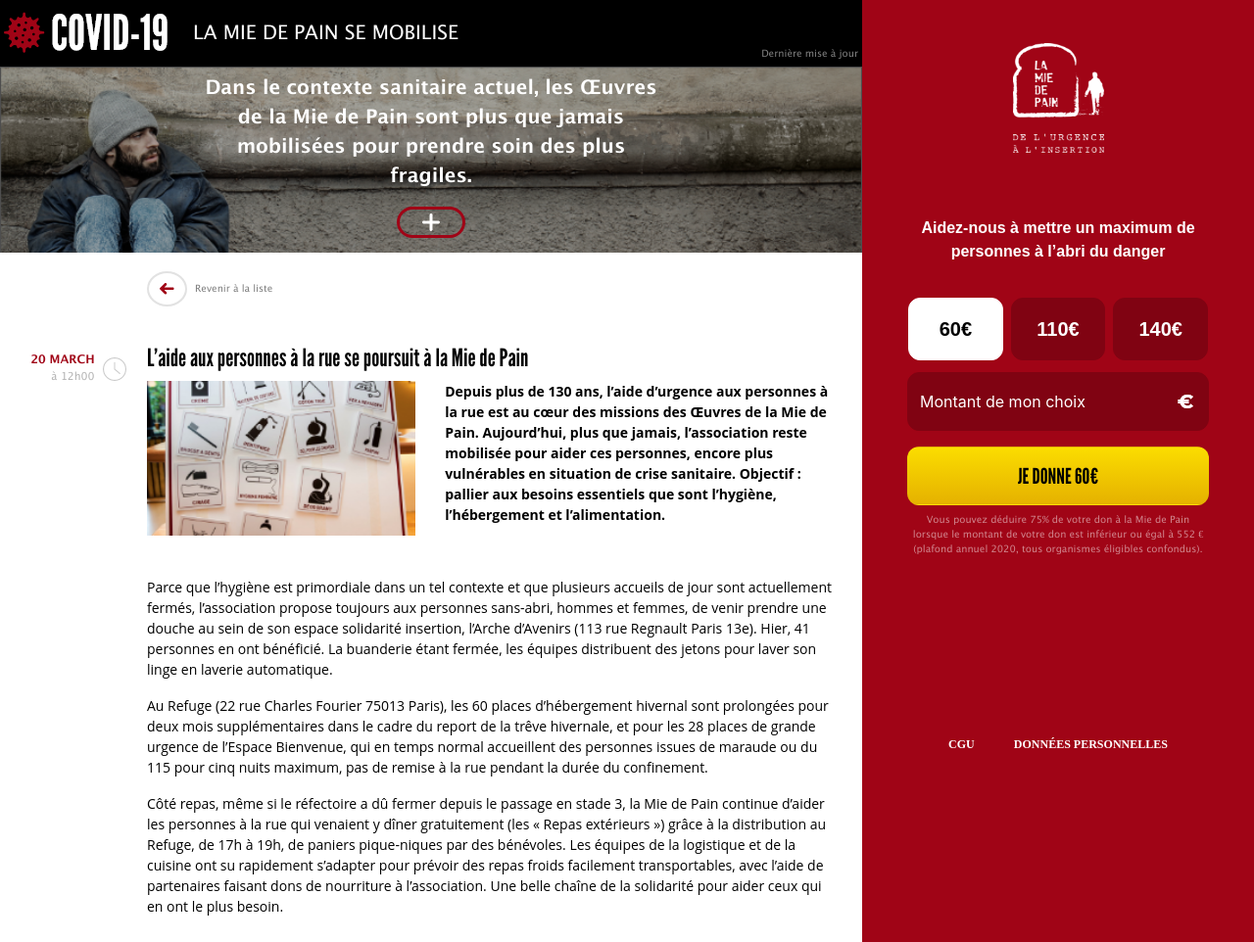
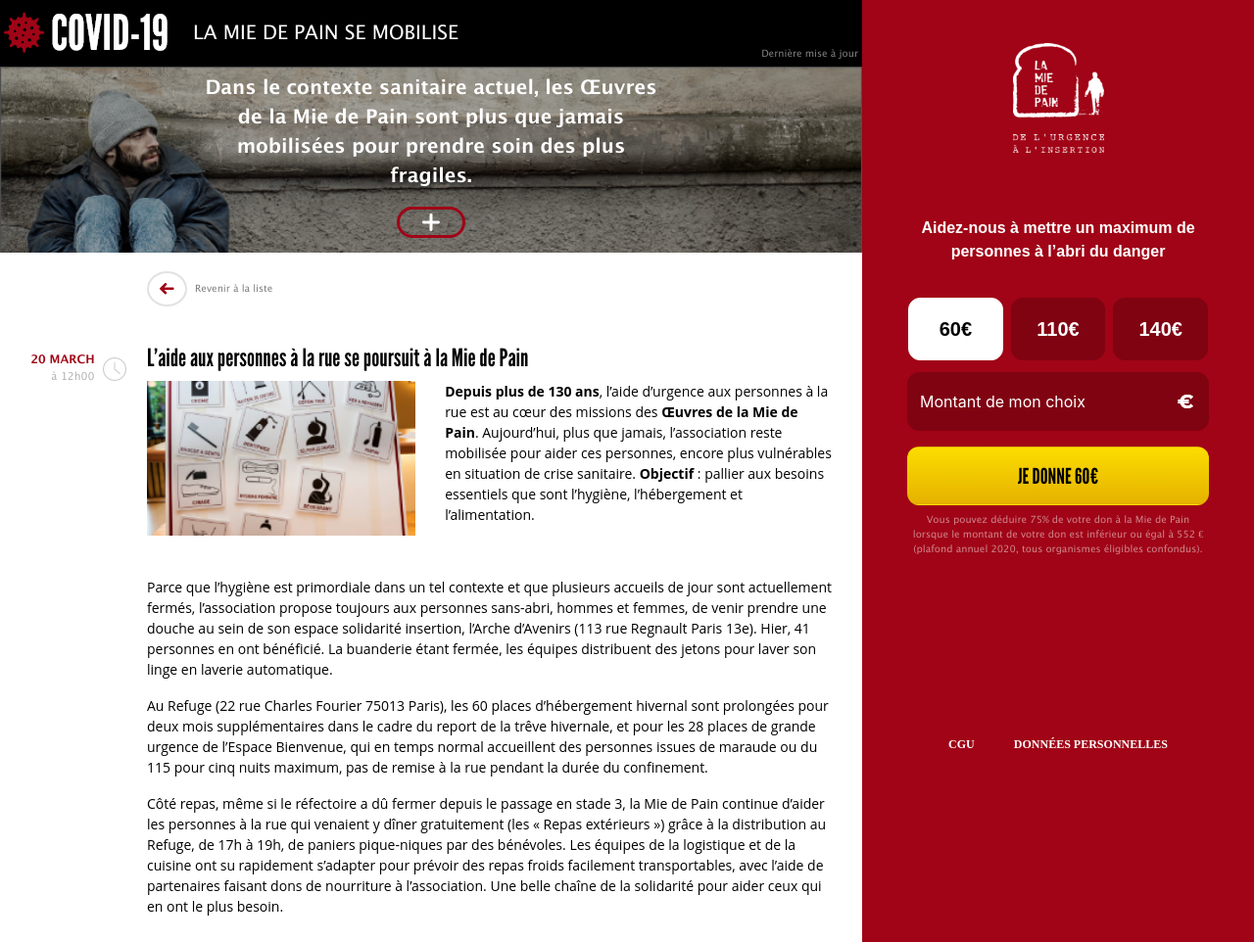
Before and after one commit to adfinitas-app/mdp-covid, a Jekyll site: the page built from _posts/2020-03-20-laide-aux-personnes-à-la-rue-se-poursuit-à-la-mie-de-pain.md, in a window 1280 px wide and 962 px high. Shown: the whole window at 98% size. Built offline with Jekyll 4.4.1, drawn with Linux system fonts in a browser that asks for light colours; nearby versions of some CDN libraries.

```diff
--- a/_posts/2020-03-20-laide-aux-personnes-à-la-rue-se-poursuit-à-la-mie-de-pain.md
+++ b/_posts/2020-03-20-laide-aux-personnes-à-la-rue-se-poursuit-à-la-mie-de-pain.md
@@ -2,13 +2,14 @@
 date: 2020-03-20 12:00:00
 title: L’aide aux personnes à la rue se poursuit à la Mie de Pain
 description_html: >-
-  <p><strong>Depuis plus de 130 ans, l&rsquo;aide d&rsquo;urgence aux personnes
-  &agrave; la rue est au c&oelig;ur des missions des &OElig;uvres de la Mie de
-  Pain. Aujourd&rsquo;hui, plus que jamais, l&rsquo;association reste
-  mobilis&eacute;e pour aider ces personnes, encore plus vuln&eacute;rables en
-  situation de crise sanitaire. Objectif : pallier aux besoins essentiels que
-  sont l&rsquo;hygi&egrave;ne, l&rsquo;h&eacute;bergement et
-  l&rsquo;alimentation.</strong></p><p>&nbsp;</p>
+  <p><strong>Depuis plus de 130 ans</strong>, l&rsquo;aide d&rsquo;urgence aux
+  personnes &agrave; la rue est au c&oelig;ur des missions des
+  <strong>&OElig;uvres de la Mie de Pain</strong>. Aujourd&rsquo;hui, plus que
+  jamais, l&rsquo;association reste mobilis&eacute;e pour aider ces personnes,
+  encore plus vuln&eacute;rables en situation de crise sanitaire.
+  <strong>Objectif </strong>: pallier aux besoins essentiels que sont
+  l&rsquo;hygi&egrave;ne, l&rsquo;h&eacute;bergement et
+  l&rsquo;alimentation.</p><p>&nbsp;</p>
 video:
   - video_code_block:
 asset_image: assets/img/placeholder-post.png
```
